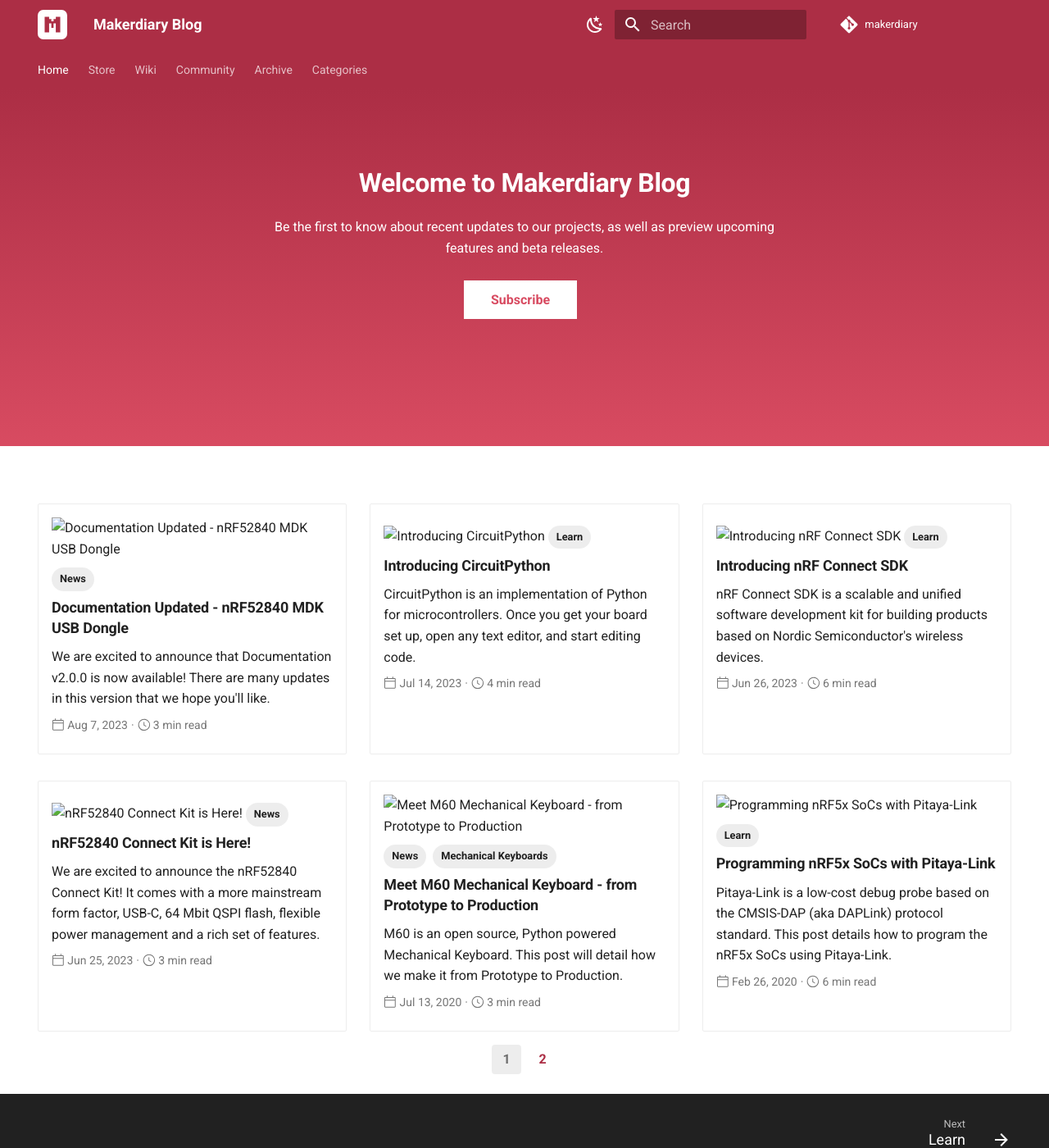
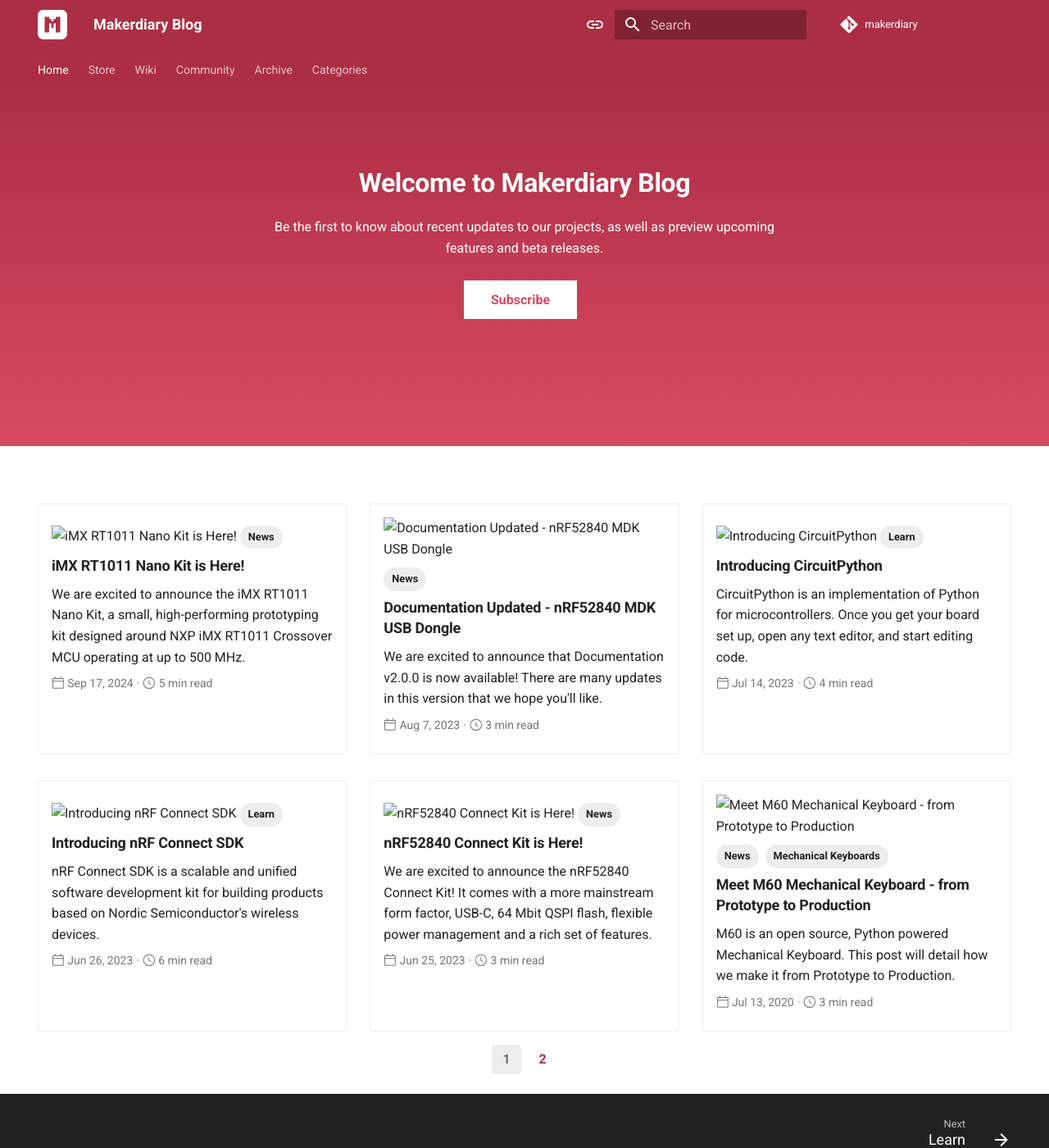
Before and after one commit to makerdiary/blog, an MkDocs documentation site: the page built from docs/index.md, in a window 1280 px wide and 1400 px high. Shown: the whole window at 82% size. Built offline with MkDocs 1.6.1 and Material for MkDocs 9.7.7, drawn with Linux system fonts in a browser that asks for light colours; some of the changed text lies outside the part shown.

Commit message:
Updated blog.
Signed-off-by: Zelin Cai <zelin@makerdiary.com>

```diff
--- a/docs/.overrides/blog.html
+++ b/docs/.overrides/blog.html
@@ -6,12 +6,6 @@
 
   <!-- Additional styles for landing page -->
   <style>
-
-    /* Application header should be static for the landing page */
-    .md-header {
-      position: initial;
-    }
-
     .md-typeset h2 {
       font-weight: 700;
       margin-top: 0.175em;
--- a/docs/.overrides/home.html
+++ b/docs/.overrides/home.html
@@ -29,12 +29,6 @@
 
   <!-- Additional styles for landing page -->
   <style>
-
-    /* Application header should be static for the landing page */
-    .md-header {
-      position: initial;
-    }
-
     /* Hero section */
     .mdx-container {
       background: linear-gradient(to bottom, var(--md-primary-fg-color), var(--md-primary-fg-color--light) 99%, var(--md-default-bg-color) 99%);
@@ -180,28 +174,40 @@
       font-weight: 700;
       margin-top: 0.175em;
     }
-
-    .mdx-featured-blog__viewall {
+    .mdx-news__viewall {
       margin-top: 1.5rem;
       text-align: center;
     }
-    .md-typeset .grid {
+
+    .md-post__grid {
       grid-gap: 1.6rem 1.4rem;
       display: grid;
       grid-template-columns: repeat(auto-fit,minmax(16rem,1fr));
       margin: 1em 0
     }
-    .md-typeset .grid.cards>ol,.md-typeset .grid.cards>ul {
+
+    .md-post__grid.md-post__cards>ol,.md-post__grid.md-post__cards>ul {
       display: contents
     }
-    .md-typeset .grid.cards h3 {
+
+    .md-post__grid.md-post__cards h2 {
       margin: 0.5rem 0;
       font-size: 0.9rem;
+      font-weight: 700;
     }
+
+    .md-post__grid.md-post__cards a {
+      color: var(--md-default-fg-color);
+    }
+    .md-post__grid.md-post__cards a:hover {
+      color: var(--md-primary-fg-color);
+    }
+
     .article_link:hover .twemoji {
       transform: translateX(0.2rem);
     }
-    .md-typeset .grid.cards>ol>li,.md-typeset .grid.cards>ul>li,.md-typeset .grid>.card {
+
+    .md-post__grid.md-post__cards>ol>li,.md-post__grid.md-post__cards>ul>li,.md-post__grid>.md-post__card {
       border: .05rem solid var(--md-default-fg-color--lightest);
       border-radius: .1rem;
       display: block;
@@ -209,9 +215,23 @@
       padding: .8rem;
       transition: border .25s,box-shadow .25s
     }
-    .md-typeset .grid.cards>ol>li:focus-within,.md-typeset .grid.cards>ol>li:hover,.md-typeset .grid.cards>ul>li:focus-within,.md-typeset .grid.cards>ul>li:hover,.md-typeset .grid>.card:focus-within,.md-typeset .grid>.card:hover {
+
+    .md-post__grid.md-post__cards>ol>li:focus-within,.md-post__grid.md-post__cards>ol>li:hover,.md-post__grid.md-post__cards>ul>li:focus-within,.md-post__grid.md-post__cards>ul>li:hover,.md-post__grid>.md-post__card:focus-within,.md-post__grid>.md-post__card:hover {
       border-color: #0000;
       box-shadow: var(--md-shadow-z2)
+    }
+
+    .md-typeset .md-post__grid .md-tags {
+      margin-top: 0.5rem;
+      margin-bottom: -0.5rem;
+    }
+
+    .md-typeset .md-post__meta {
+      margin: 0.5rem 0;
+    }
+
+    .md-typeset .md-draft {
+      margin-left: 0.25rem;
     }
   </style>
 
@@ -241,41 +261,54 @@
     {% endif %}
   {% endif %}
 
-  {% if config.theme.blog %}
-    <h1 id="#latest-posts">Latest posts<a class="headerlink" href="#latest-posts" title="Permanent link">¶</a></h1>
-    {% if config.theme.blog.articles %}
-      <div class="grid cards">
+  {% if config.theme.home.news %}
+    {% if config.theme.home.news.heading %}
+    <header class="md-typeset">
+      <h1 id="{{ config.theme.home.news.id }}">{{ config.theme.home.news.heading }}<a href="#{{ config.theme.home.news.id }}" class="headerlink" title="Permanent link"> ¶ </a> </h1>
+    </header>
+  {% endif %}
+    <div class="md-post__grid md-post__cards">
       <ul>
-          {% for article in config.theme.blog.articles %}
+        {% for post in config.theme.home.news.posts %}
           {% if loop.index < 4 %}
             <li>
-                <img src="{{ article.cover | url }}" alt="{{ article.title | e }}" loading="lazy">
-                <h3>{{ article.title }}</h3>
-                <small>
+              <img src="{{ post.cover | url }}" alt="{{ post.title | e }}" loading="lazy">
+              <h2><a href="{{ post.url | url }}" class="toclink">{{ post.title }}</a></h2>
+              <p>{{ post.excerpt }}</p>
+              <div class="md-post__meta md-meta">
+                <div class="md-meta__list">
+                  <!-- Post Date-->
+                  <div class="md-meta__item">
                     <span class="twemoji">{% include ".icons/octicons/calendar-24.svg" %}</span>
-                  {{ article.date }} ·
+                    <time datetime="{{ post.date }}">
+                      {{- post.date | date -}}
+                    </time>
+                    {#- Collapse whitespace -#}
+                  </div>
+                  <!-- Post readtime -->
+                  {% if post.readtime %}
+                    {% set time = post.readtime %}
+                    <div class="md-meta__item">
                       <span class="twemoji">{% include ".icons/octicons/clock-24.svg" %}</span>
-                  {{ article.reading_time }} read
-                </small>
-                <p>{{ article.excerpt }}</p>
-                <p>
-                  <a class="article_link" href="{{ article.link | url }}">
-                    Continue reading
-                    <span class="twemoji">
-                      {% include ".icons/octicons/arrow-right-24.svg" %}
-                    </span>
-                  </a>
-                </p>
+                      {% if time == 1 %}
+                        {{ lang.t("readtime.one") }}
+                      {% else %}
+                        {{ lang.t("readtime.other") | replace("#", time) }}
+                      {% endif %}
+                    </div>
+                  {% endif %}
+                </div>
+              </div>
             </li>
           {% endif %}
         {% endfor %}
       </ul>
     </div>
-      <div class="md-typeset mdx-featured-blog__viewall">
-        <a href="{{ config.theme.blog.catalog | url }}" class="md-button md-button--primary"> View all </a>
+    <div class="md-typeset mdx-news__viewall">
+      <a href="{{ config.theme.home.news.viewall | url }}" class="md-button md-button--primary"> View all </a>
     </div>
   {% endif %}
-  {% endif %}
+
 {% endblock %}
 
 <!-- Application footer -->
--- a/docs/.overrides/partials/actions.html
+++ /dev/null
@@ -1,41 +0,0 @@
-<!--
-  Copyright (c) 2016-2022 Martin Donath <martin.donath@squidfunk.com>
-
-  Permission is hereby granted, free of charge, to any person obtaining a copy
-  of this software and associated documentation files (the "Software"), to
-  deal in the Software without restriction, including without limitation the
-  rights to use, copy, modify, merge, publish, distribute, sublicense, and/or
-  sell copies of the Software, and to permit persons to whom the Software is
-  furnished to do so, subject to the following conditions:
-
-  The above copyright notice and this permission notice shall be included in
-  all copies or substantial portions of the Software.
-
-  THE SOFTWARE IS PROVIDED "AS IS", WITHOUT WARRANTY OF ANY KIND, EXPRESS OR
-  IMPLIED, INCLUDING BUT NOT LIMITED TO THE WARRANTIES OF MERCHANTABILITY,
-  FITNESS FOR A PARTICULAR PURPOSE AND NON-INFRINGEMENT. IN NO EVENT SHALL THE
-  AUTHORS OR COPYRIGHT HOLDERS BE LIABLE FOR ANY CLAIM, DAMAGES OR OTHER
-  LIABILITY, WHETHER IN AN ACTION OF CONTRACT, TORT OR OTHERWISE, ARISING
-  FROM, OUT OF OR IN CONNECTION WITH THE SOFTWARE OR THE USE OR OTHER DEALINGS
-  IN THE SOFTWARE.
--->
-
-<!-- Edit and view button -->
-{% if page.edit_url %}
-  {% set edit = "https://github.com/makerdiary/blog/edit" %}
-  {% set view = "https://raw.githubusercontent.com/makerdiary/blog" %}
-  <a
-    href="{{ page.edit_url }}"
-    title="{{ lang.t('edit.link.title') }}"
-    class="md-content__button md-icon"
-  >
-    {% include ".icons/material/file-edit-outline.svg" %}
-  </a>
-  <a
-    href="{{ page.edit_url | replace(edit, view) }}"
-    title="View source of this page"
-    class="md-content__button md-icon"
-  >
-    {% include ".icons/material/file-eye-outline.svg" %}
-  </a>
-{% endif %}
--- /dev/null
+++ b/docs/posts/imx-rt1011-nano-kit-is-here/index.md
@@ -0,0 +1,57 @@
+---
+title: iMX RT1011 Nano Kit is Here!
+date: 2024-09-17
+authors:
+  - makerdiary
+cover: imx-rt1011-nano-kit-is-here/cover.png
+categories:
+  - News
+description: >
+  We are excited to announce the iMX RT1011 Nano Kit, a small, high-performing prototyping kit designed around NXP iMX RT1011
+  Crossover MCU operating at up to 500 MHz.
+---
+
+# iMX RT1011 Nano Kit is Here!
+
+## Overview
+
+We are excited to announce the [iMX RT1011 Nano Kit], a small and high-performing prototyping kit designed around NXP's iMX RT1011 Crossover MCU based on the Arm Cortex-M7 core, which operates at speeds up to 500 MHz to provide high CPU performance and best real-time response.
+
+iMX RT1011 Nano Kit comes in the same form factor we first introduced in our [nRF52840 Connect Kit], and provides external 128 Mbit QSPI flash with XIP support, flexible power management, programmable LED and Button, up to 33 multi-function GPIO pins (15 can be configured as ADC inputs) and Serial Wire Debug (SWD) port.
+
+[![](imxrt1011-nanokit-pinout_reva.png)](https://wiki.makerdiary.com/imxrt1011-nanokit/assets/attachments/imxrt1011-nanokit-pinout_reva.pdf)
+
+## iMX RT1011 Crossover MCU
+
+The iMX RT1011 is a member of NXP's iMX RT real-time processor family based on the Arm® Cortex®-M7 core, which operates at speeds up to 500 MHz to provide high CPU performance and best real-time response. It has 128 KB on-chip RAM that can be flexibly configured as TCM or general-purpose as well as numerous peripherals including high speed USB, UART, SPI, I2C, SAI, PWM, GPIO, ADC and etc to support a wide range of applications.
+
+![](iMX-RT1010-Block-Diagram.svg)
+
+## Easy firmware update
+
+iMX RT1011 Nano Kit is shipped with the [UF2 Bootloader], which is an easy-to-use and self-upgradable bootloader that can be used to update the firmware by just copying the .uf2-format images to the flash drive.
+
+In addition, you can always enter the ROM Serial Downloader even when the UF2 Bootloader gets corrupted somehow and use the [MCUXpresso Secure Provisioning Tool] to build and write the images to the board.
+
+## Zephyr RTOS support
+
+The Zephyr Project is a Linux Foundation hosted Collaboration Project. It’s an open-source collaborative effort uniting developers and users in building a best-in-class small, scalable real⁃time operating system (RTOS) optimized for resource-constrained devices, across multiple architectures.
+
+Zephyr RTOS support is available on iMX RT1011 Nano Kit. To quickly get started with the Zephyr RTOS application development, refer to our [Develop with Zephyr RTOS] guide.
+
+## CircuitPython support
+
+Python is a high-level programming language which means it's designed to be easier to read, write and maintain. It has a built-in interpreter which means there are no extra steps, like compiling, to get your code to work.
+
+iMX RT1011 Nano Kit can run [CircuitPython](https://circuitpython.org/) which allows you to access hardware-specific functionality and peripherals with Python programming language. With CircuitPython, there are no upfront desktop downloads needed. Once you get your board set up, open any text editor, and start editing code. It's that simple. To get started with CircuitPython, check our [Code in Python] guide.
+
+## Get Involved
+
+Interested in our brand new iMX RT1011 Nano Kit? You can get it from [the official store](https://makerdiary.com/products/imxrt1011-nanokit) or refer to our [wiki page](https://wiki.makerdiary.com/imxrt1011-nanokit) for more technical resources.
+
+[nRF52840 Connect Kit]: https://makerdiary.com/products/nrf52840-connectkit
+[iMX RT1011 Nano Kit]: https://makerdiary.com/products/imxrt1011-nanokit
+[UF2 Bootloader]: https://wiki.makerdiary.com/imxrt1011-nanokit/programming/uf2boot/
+[MCUXpresso Secure Provisioning Tool]: https://wiki.makerdiary.com/imxrt1011-nanokit/programming/mcuxpresso-secure-provisioning/
+[Develop with Zephyr RTOS]: https://wiki.makerdiary.com/imxrt1011-nanokit/guides/zephyr/
+[Code in Python]: https://wiki.makerdiary.com/imxrt1011-nanokit/guides/python/
--- a/mkdocs.yml
+++ b/mkdocs.yml
@@ -19,45 +19,57 @@
 #edit_uri: edit/main/docs
 
 # Copyright
-copyright: 'Copyright &copy; 2016-2023 <a href="https://makerdiary.com" target="_blank">makerdiary</a>'
+copyright: 'Copyright &copy; 2016-2024 <a href="https://makerdiary.com" target="_blank">makerdiary</a>'
 
 # Configuration
 theme:
   name: material
   custom_dir: docs/.overrides
   features:
-    # - announce.dismiss
+    - announce.dismiss
+    - content.action.edit
+    - content.action.view
     - content.code.annotate
     - content.code.copy
+    # - content.code.select
+    # - content.footnote.tooltips
     # - content.tabs.link
     - content.tooltips
     # - header.autohide
     # - navigation.expand
+    - navigation.footer
     - navigation.indexes
-    - navigation.instant
-    - navigation.prune
-    # - navigation.sections
+    # - navigation.instant
+    # - navigation.instant.prefetch
+    # - navigation.instant.progress
+    # - navigation.prune
+    - navigation.sections
     - navigation.tabs
     # - navigation.tabs.sticky
     - navigation.top
     - navigation.tracking
-    - navigation.footer
     - search.highlight
     - search.share
     - search.suggest
     - toc.follow
     # - toc.integrate
   palette:
-    - scheme: default
+    - media: "(prefers-color-scheme)"
+      toggle:
+        icon: material/link
+        name: Switch to light mode
+    - media: "(prefers-color-scheme: light)"
+      scheme: default
       primary: custom
       toggle:
-        icon: material/weather-night
+        icon: material/brightness-7
         name: Switch to dark mode
-    - scheme: slate
+    - media: "(prefers-color-scheme: dark)"
+      scheme: slate
       primary: custom
       toggle:
-        icon: material/weather-sunny
-        name: Switch to light mode
+        icon: material/brightness-4
+        name: Switch to system preference
   font:
     text: Roboto
     code: Roboto Mono
@@ -107,8 +119,8 @@
       link: https://makerdiary.com
     - icon: fontawesome/brands/github
       link: https://github.com/makerdiary
-    - icon: fontawesome/brands/twitter
-      link: https://twitter.com/makerdiary
+    - icon: fontawesome/brands/x-twitter
+      link: https://x.com/makerdiary
     - icon: fontawesome/brands/discourse
       link: https://community.makerdiary.com
     - icon: fontawesome/brands/youtube
@@ -131,7 +143,6 @@
   - def_list
   - footnotes
   - md_in_html
-  - meta
   - toc:
       permalink: true
   - pymdownx.arithmatex:
@@ -141,16 +152,19 @@
   - pymdownx.caret
   - pymdownx.details
   - pymdownx.emoji:
-      emoji_generator: !!python/name:materialx.emoji.to_svg
-      emoji_index: !!python/name:materialx.emoji.twemoji
+      emoji_generator: !!python/name:material.extensions.emoji.to_svg
+      emoji_index: !!python/name:material.extensions.emoji.twemoji
   - pymdownx.highlight:
       anchor_linenums: true
+      line_spans: __span
+      pygments_lang_class: true
   - pymdownx.inlinehilite
   - pymdownx.keys
   - pymdownx.magiclink:
+      normalize_issue_symbols: true
       repo_url_shorthand: true
       user: makerdiary
-      repo: blog
+      repo: imxrt1011-nanokit
   - pymdownx.mark
   - pymdownx.smartsymbols
   - pymdownx.superfences:
@@ -160,6 +174,10 @@
           format: !!python/name:pymdownx.superfences.fence_code_format
   - pymdownx.tabbed:
       alternate_style: true
+      combine_header_slug: true
+      slugify: !!python/object/apply:pymdownx.slugs.slugify
+        kwds:
+          case: lower
   - pymdownx.tasklist:
       custom_checkbox: true
   - pymdownx.tilde
```
Also changed, not shown: README.md (+1 -1 lines), requirements.txt (+1 -6 lines), docs/.overrides/.icons/microcotroller.svg (added), docs/posts/imx-rt1011-nano-kit-is-here/cover.png (added), docs/posts/imx-rt1011-nano-kit-is-here/iMX-RT1010-Block-Diagram.svg (added), docs/posts/imx-rt1011-nano-kit-is-here/imxrt1011-nanokit-pinout_reva.png (added), 1 other file. Lines whose indentation alone changed are shown as unchanged.
